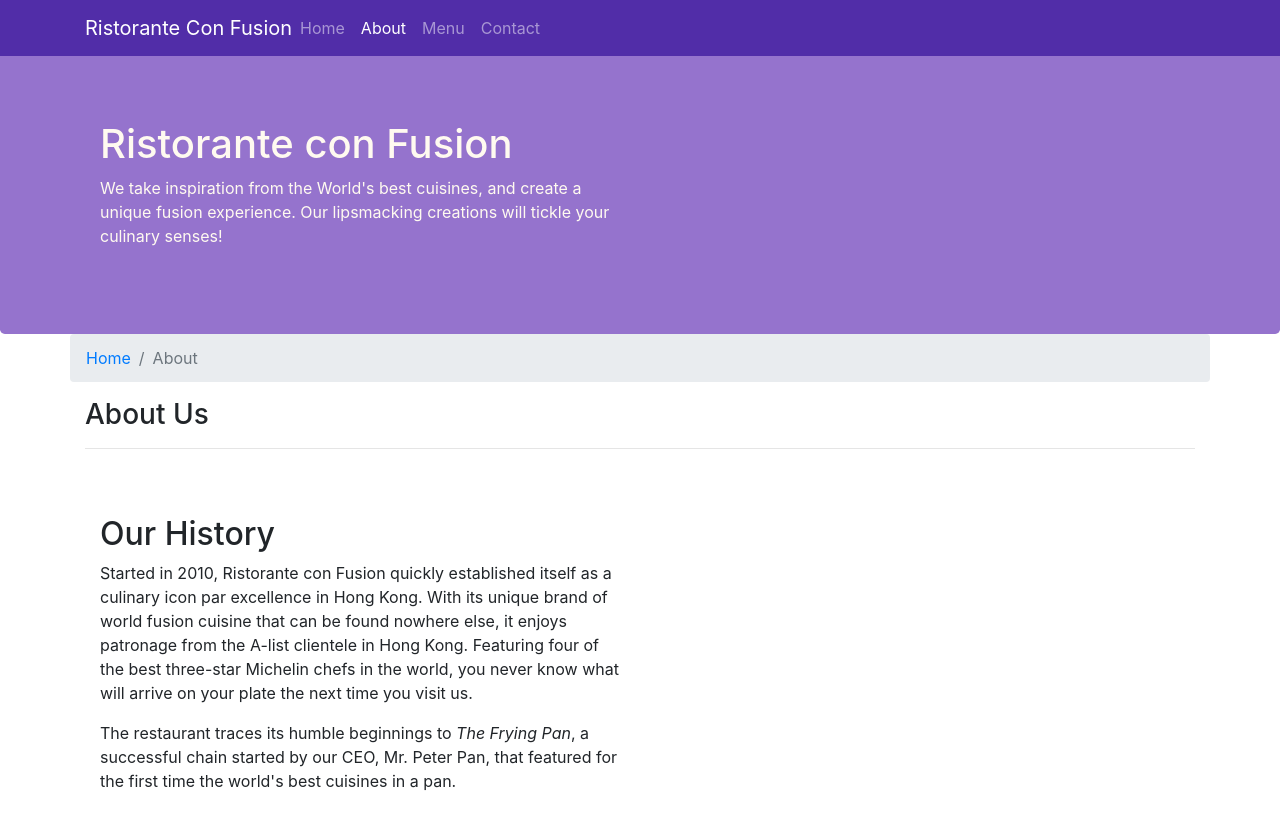
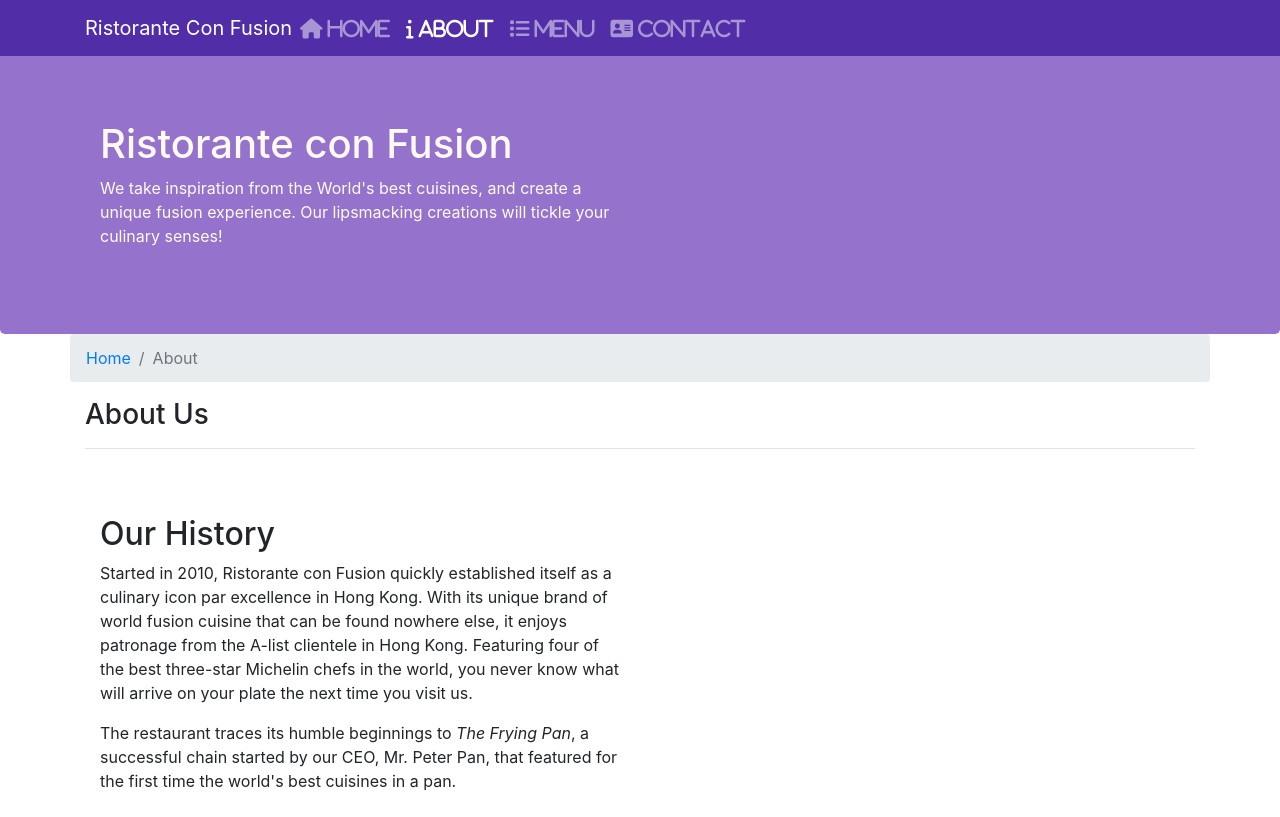
Before and after one commit to Katona/Bootstrap4, a website: page aboutus.html in a window 1280 px wide. Shown: the top 817 px of the page. Drawn offline with nearby package versions, Linux system fonts and the light colour scheme.

Commit message:
Navbar icons

```diff
--- a/aboutus.html
+++ b/aboutus.html
@@ -9,6 +9,8 @@
 
     <!-- Bootstrap CSS -->
     <link rel="stylesheet" href="node_modules/bootstrap/dist/css/bootstrap.min.css">
+    <link rel="stylesheet" href="node_modules/font-awesome/css/font-awesome.min.css">
+    <link rel="stylesheet" href="node_modules/bootstrap-social/bootstrap-social.css">
     <link rel="stylesheet" href="css/styles.css">
 
     <title>Ristorante Con Fusion: About Us</title>
@@ -24,10 +26,10 @@
             <a class="navbar-brand mr-auto" href="#">Ristorante Con Fusion</a>
             <div id="Navbar" class="collapse navbar-collapse">
                 <ul class="navbar-nav mr-auto">
-                    <li class="nav-item"><a class="nav-link" href="./index.html">Home</a></li>
-                    <li class="nav-item active"><a class="nav-link" href="#">About</a></li>
-                    <li class="nav-item"><a class="nav-link" href="#">Menu</a></li>
-                    <li class="nav-item"><a class="nav-link" href="#">Contact</a></li>
+                    <li class="nav-item"><a class="nav-link" href="./index.html"><span class="fa fa-home fa-lg"/> Home</a></li>
+                    <li class="nav-item active"><a class="nav-link" href="#"><span class="fa fa-info fa-lg"/> About</a></li>
+                    <li class="nav-item"><a class="nav-link" href="#"><span class="fa fa-list fa-lg"/> Menu</a></li>
+                    <li class="nav-item"><a class="nav-link" href="#"><span class="fa fa-address-card fa-lg"/> Contact</a></li>
                 </ul>
             </div>
         </div>
--- a/package.json
+++ b/package.json
@@ -15,6 +15,8 @@
   },
   "dependencies": {
     "bootstrap": "^4.0.0",
+    "bootstrap-social": "^5.1.1",
+    "fontawesome": "^4.7.0",
     "jquery": "^3.3.1",
     "popper.js": "^1.12.9"
   }
```
Also changed, not shown: index.html (+6 -4 lines), 1 other file.
